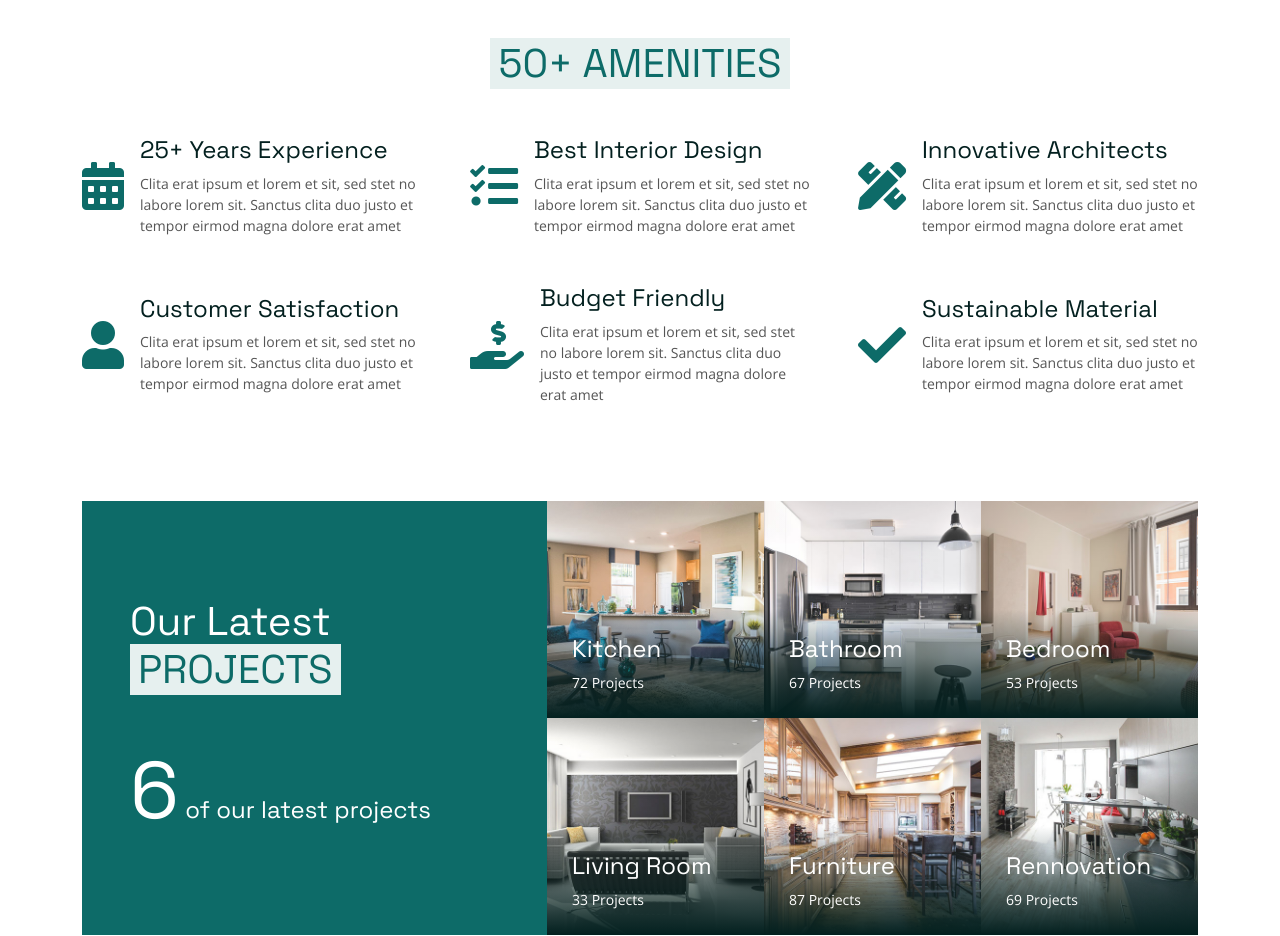
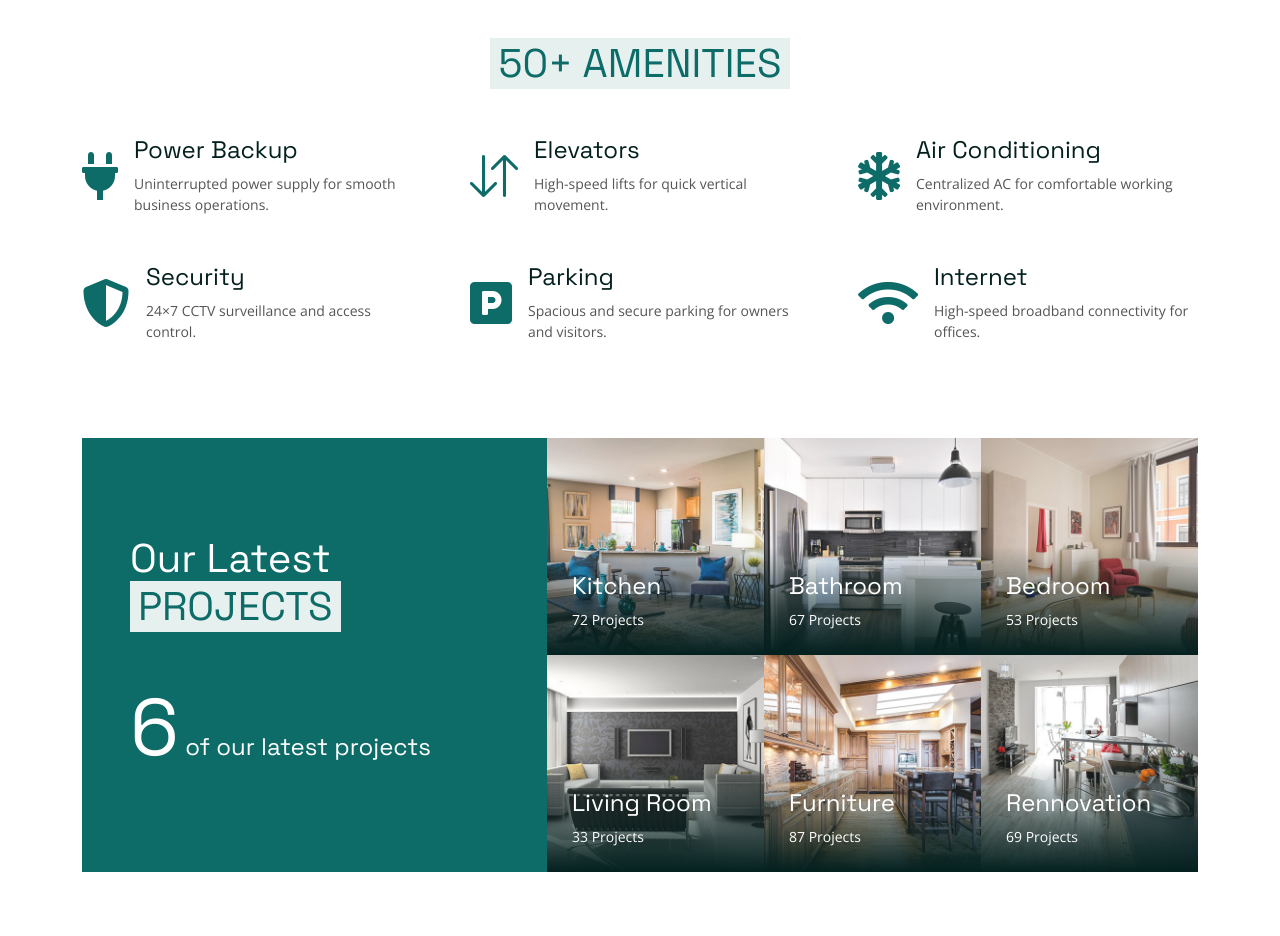
Before and after one commit to meet65/Shreem_Avdhesh, a plain HTML site: page index.html in a window 1280 px wide. Shown: the part 1500-2436 px from the top of the page. Drawn offline with nearby package versions, Linux system fonts and the light colour scheme.

Commit message:
change amenities

```diff
--- a/index.html
+++ b/index.html
@@ -189,55 +189,55 @@
             <div class="row g-5 align-items-center">
                 <div class="col-md-6 col-lg-4 wow fadeIn" data-wow-delay="0.1s">
                     <div class="d-flex align-items-center">
-                        <i class="fa fa-calendar-alt fa-3x text-primary mb-0 me-3 flex-shrink-0"></i>
+                        <i class="fa fa-plug fa-3x text-primary mb-0 me-3 flex-shrink-0"></i>
                         <div>
-                            <h4 class="mb-2">25+ Years Experience</h4>
-                            <p class="mb-0 small">Clita erat ipsum et lorem et sit, sed stet no labore lorem sit. Sanctus clita duo justo et tempor eirmod magna dolore erat amet</p>
+                            <h4 class="mb-2">Power Backup</h4>
+                            <p class="mb-0 small">Uninterrupted power supply for smooth business operations.</p>
                         </div>
                     </div>
                 </div>
                 <div class="col-md-6 col-lg-4 wow fadeIn" data-wow-delay="0.3s">
                     <div class="d-flex align-items-center">
-                        <i class="fa fa-tasks fa-3x text-primary mb-0 me-3 flex-shrink-0"></i>
+                        <i class="bi bi-arrow-down-up fa-3x text-primary mb-0 me-3 flex-shrink-0"></i>
                         <div>
-                            <h4 class="mb-2">Best Interior Design</h4>
-                            <p class="mb-0 small">Clita erat ipsum et lorem et sit, sed stet no labore lorem sit. Sanctus clita duo justo et tempor eirmod magna dolore erat amet</p>
+                            <h4 class="mb-2">Elevators</h4>
+                            <p class="mb-0 small">High-speed lifts for quick vertical movement.</p>
                         </div>
                     </div>
                 </div>
                 <div class="col-md-6 col-lg-4 wow fadeIn" data-wow-delay="0.5s">
                     <div class="d-flex align-items-center">
-                        <i class="fa fa-pencil-ruler fa-3x text-primary mb-0 me-3 flex-shrink-0"></i>
+                        <i class="fa fa-snowflake fa-3x text-primary mb-0 me-3 flex-shrink-0"></i>
                         <div>
-                            <h4 class="mb-2">Innovative Architects</h4>
-                            <p class="mb-0 small">Clita erat ipsum et lorem et sit, sed stet no labore lorem sit. Sanctus clita duo justo et tempor eirmod magna dolore erat amet</p>
+                            <h4 class="mb-2">Air Conditioning</h4>
+                            <p class="mb-0 small">Centralized AC for comfortable working environment.</p>
                         </div>
                     </div>
                 </div>
                 <div class="col-md-6 col-lg-4 wow fadeIn" data-wow-delay="0.1s">
                     <div class="d-flex align-items-center">
-                        <i class="fa fa-user fa-3x text-primary mb-0 me-3 flex-shrink-0"></i>
+                        <i class="fa fa-shield-alt fa-3x text-primary mb-0 me-3 flex-shrink-0"></i>
                         <div>
-                            <h4 class="mb-2">Customer Satisfaction</h4>
-                            <p class="mb-0 small">Clita erat ipsum et lorem et sit, sed stet no labore lorem sit. Sanctus clita duo justo et tempor eirmod magna dolore erat amet</p>
+                            <h4 class="mb-2">Security</h4>
+                            <p class="mb-0 small">24×7 CCTV surveillance and access control.</p>
                         </div>
                     </div>
                 </div>
                 <div class="col-md-6 col-lg-4 wow fadeIn" data-wow-delay="0.3s">
                     <div class="d-flex align-items-center">
-                        <i class="fa fa-hand-holding-usd fa-3x text-primary mb-0 me-3 flex-shrink-0"></i>
+                        <i class="fa fa-parking fa-3x text-primary mb-0 me-3 flex-shrink-0"></i>
                         <div>
-                            <h4 class="mb-2">Budget Friendly</h4>
-                            <p class="mb-0 small">Clita erat ipsum et lorem et sit, sed stet no labore lorem sit. Sanctus clita duo justo et tempor eirmod magna dolore erat amet</p>
+                            <h4 class="mb-2">Parking</h4>
+                            <p class="mb-0 small">Spacious and secure parking for owners and visitors.</p>
                         </div>
                     </div>
                 </div>
                 <div class="col-md-6 col-lg-4 wow fadeIn" data-wow-delay="0.5s">
                     <div class="d-flex align-items-center">
-                        <i class="fa fa-check fa-3x text-primary mb-0 me-3 flex-shrink-0"></i>
+                        <i class="fa fa-wifi fa-3x text-primary mb-0 me-3 flex-shrink-0"></i>
                         <div>
-                            <h4 class="mb-2">Sustainable Material</h4>
-                            <p class="mb-0 small">Clita erat ipsum et lorem et sit, sed stet no labore lorem sit. Sanctus clita duo justo et tempor eirmod magna dolore erat amet</p>
+                            <h4 class="mb-2">Internet</h4>
+                            <p class="mb-0 small">High-speed broadband connectivity for offices.</p>
                         </div>
                     </div>
                 </div>
```
